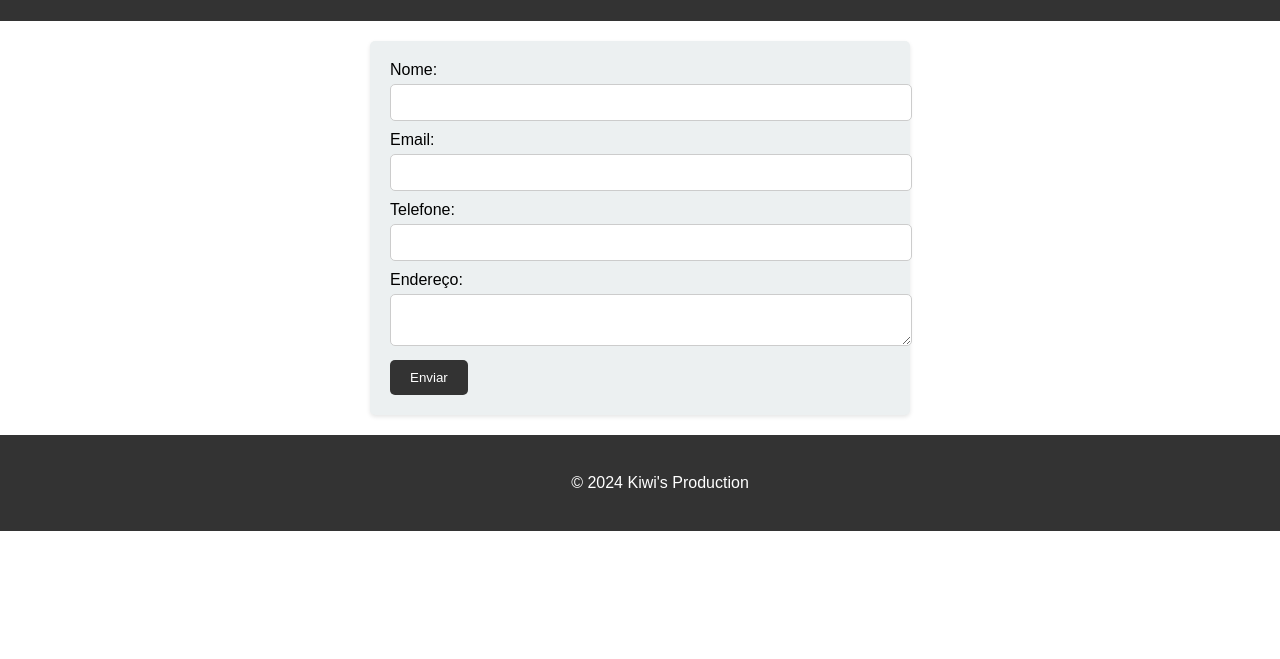
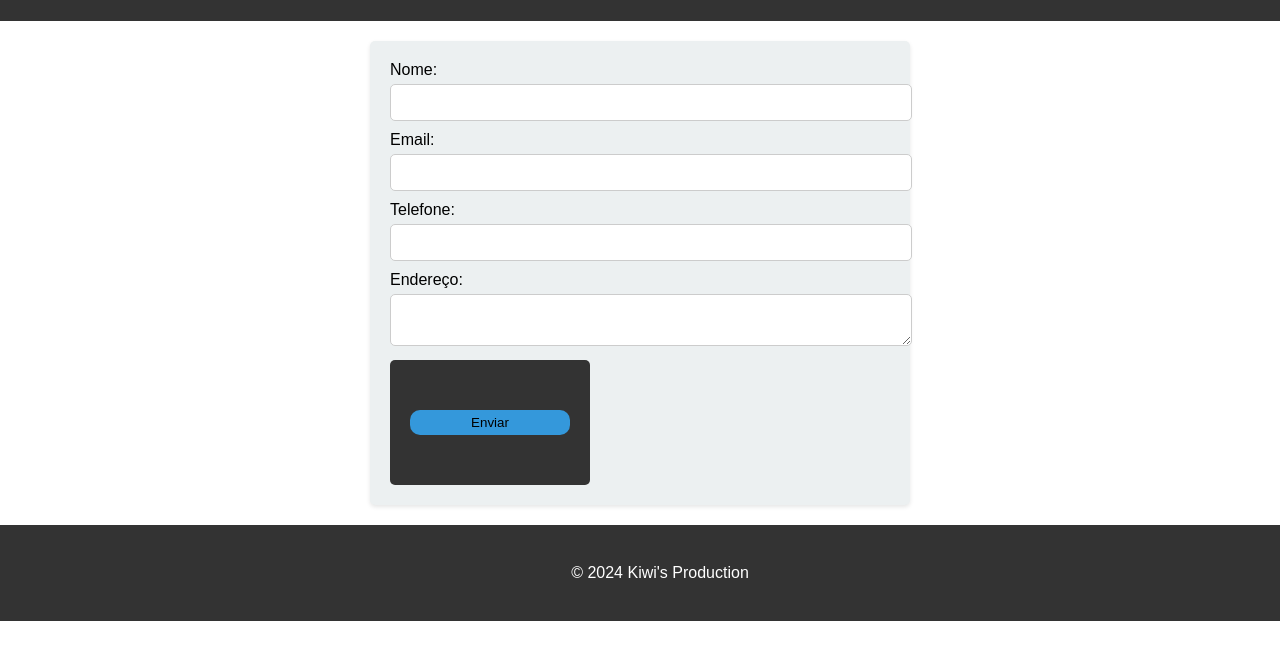
Before and after one commit to keweenalonso/LixoEletronico-Jorge, a plain HTML site: page form.html in a window 1280 px wide. Shown: the part 99-758 px from the top of the page. Drawn offline with Linux system fonts and the light colour scheme.

Commit message:
Update form.html

```diff
--- a/form.html
+++ b/form.html
@@ -24,7 +24,7 @@
       <label for="endereco">Endereço:</label>
       <textarea id="endereco" name="endereco" required></textarea>
 
-      <button type="submit">Enviar</button>
+      <button type="submit"><a>Enviar</a></button>
     </form>
   </main>
   <footer>
```
